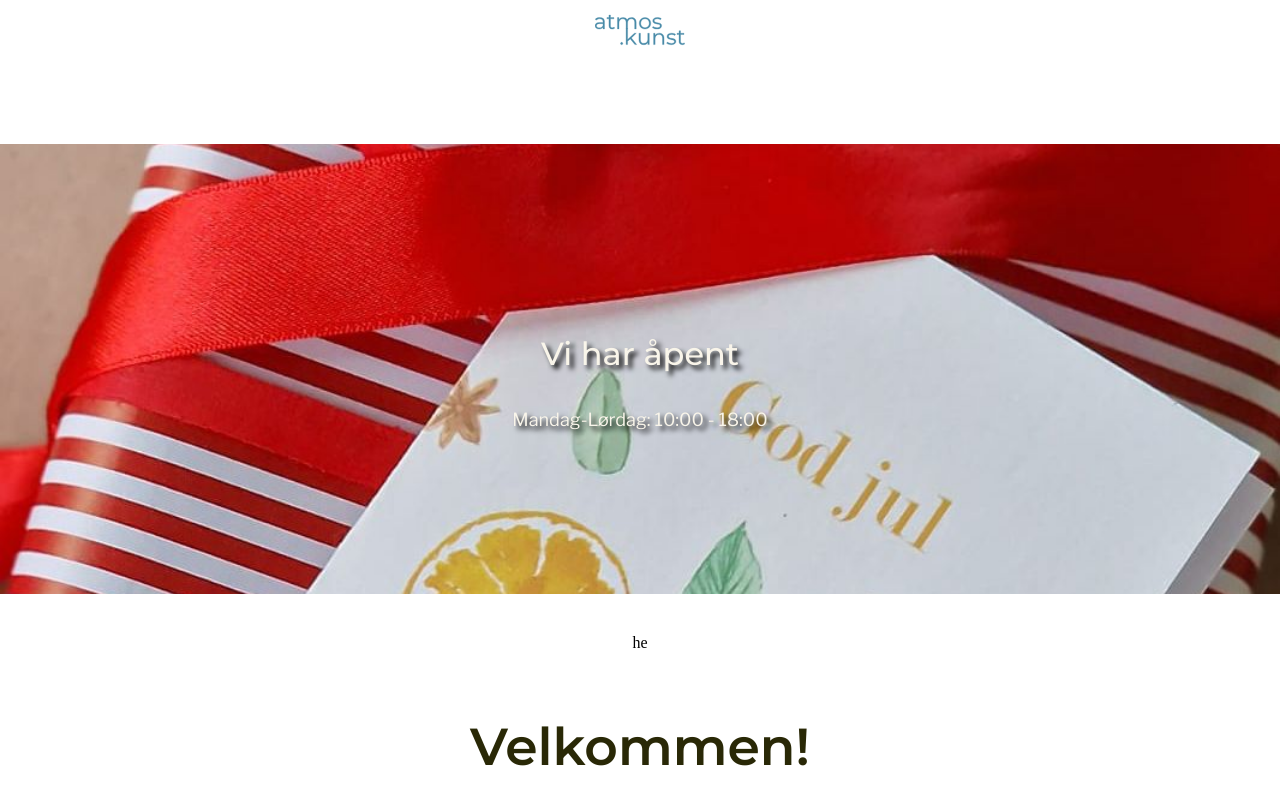
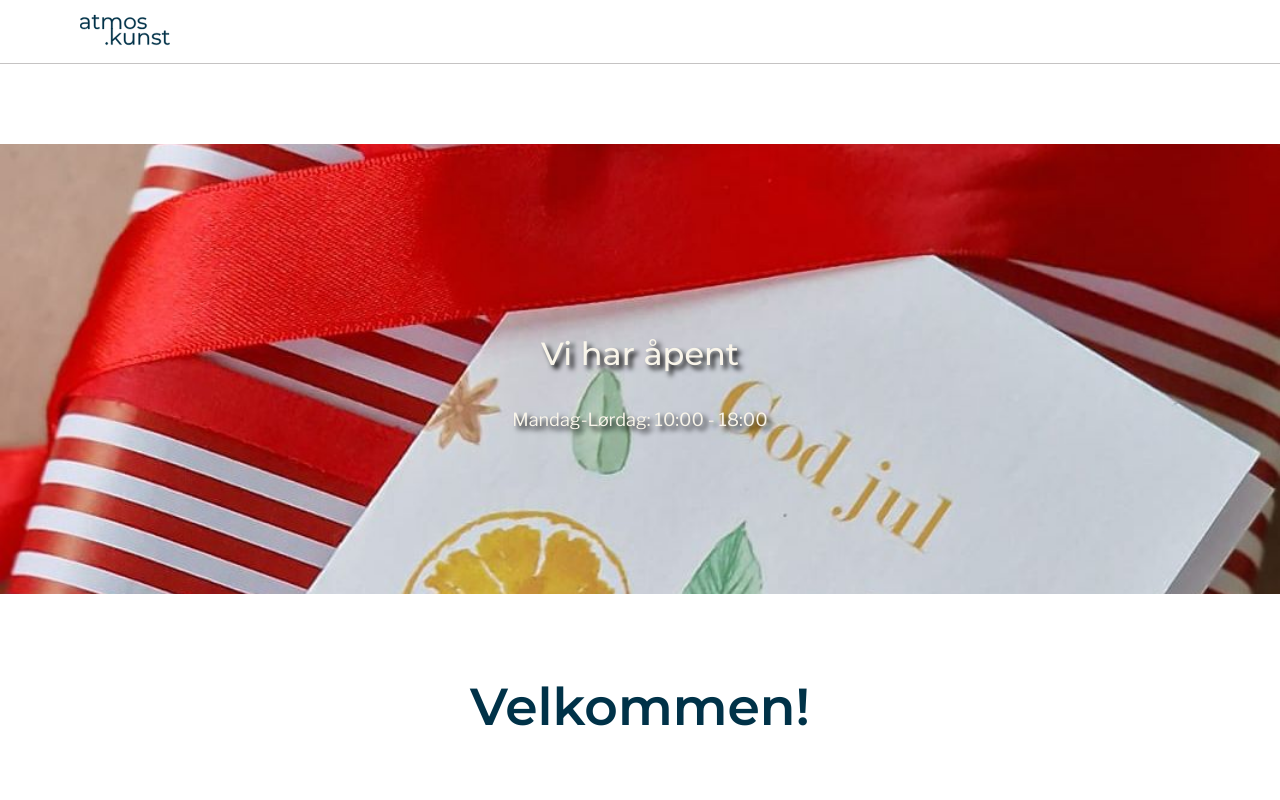
Before and after one commit to furuknappen/atmoskunst-website, a React (Vite) app: page / in a window 1280 px wide. Shown: the top 800 px of the page. Built offline with nearby package versions, Linux system fonts and the light colour scheme.

Commit message:
completed header

```diff
--- a/src/components/eventSection.jsx
+++ b/src/components/eventSection.jsx
@@ -4,8 +4,6 @@
 function Events() {
     return <>
    <section>
-
-    he
 
 
 
--- a/src/components/header.jsx
+++ b/src/components/header.jsx
@@ -9,10 +9,13 @@ function Header() {
         <Logo className="logo" alt="Atmos Kunst logo"/>
     </Link>
 
-{/* <nav>
- <Link to="/designers">Våre designere</Link>
- <Link to="/about-us">About us</Link>
-</nav> */}
+
+
+<nav className="headerNav">
+ {/* <Link to="/designers">Møt oss</Link> */}
+ {/* <Link to="/about-us">Om Atmos Kunst</Link> */}
+  {/* <Link to="/contact">Kontakt</Link> */}
+</nav>
 
   </header>
 </>
--- a/src/styles/footer.css
+++ b/src/styles/footer.css
@@ -8,19 +8,20 @@
   justify-content: space-around;
 } */
  footer {
-  background-color: var(--mainColor);
+  background-color: #F5F0EA;
   font-family: var(--fontText);
-  color: var(--fontColorlight);
+  color: #003248;
 }
 footer svg {
-  stroke: var(--fontColorLight);
+  stroke: var(--MainColor);
 }
 .logoA{
   display: flex;
   justify-content: center;
+   color: #003248;
 }
 .logoFooter{
- color: var(--fontColorLight);
+ color: var(--MainColor);
  width: 70%;
  height:auto;
 }
@@ -45,7 +46,7 @@ footer ul {
 
 footer a {
   text-decoration: none;
-  color: var(--fontColorLight);
+  /* color:  #003248;; */
   font-size: 1rem;
 
 }
@@ -66,6 +67,7 @@ footer h3 {
 .logoAndSocials {
   margin-top: 30px;
   margin-inline: 1rem;
+   color: var(--MainColor);
 }
 
 .socials {
--- a/src/styles/global.css
+++ b/src/styles/global.css
@@ -22,7 +22,7 @@ main {
 a{
   color: var(--fontColorDark);
   text-decoration: none;
-  font-family: var(--textFont);
+  /* font-family: var(--textFont); */
 }
 
 a:hover{
--- a/src/styles/header.css
+++ b/src/styles/header.css
@@ -5,13 +5,33 @@
   height: 4rem;
   display:flex;
   align-items: center;
-  justify-content: space-evenly;
+  justify-content: space-between;
+  border-bottom: 1px solid rgb(197, 195, 195);
 
 }
 
 .logo {
   width: 90px;
   height: 50px;
-  stroke: var(--accentColor4);
-  color: var(--accentColor4);
+  stroke: var(--mainColor);
+  color: var(--mainColor);
+  margin-left: 5rem;
 }
+
+.headerNav{
+  display: flex;
+  justify-content: space-between;
+  gap:6rem;
+  /* border: 2px solid red; */
+  font-family: var(--poppins);
+   font-weight: 300;
+   margin-right: 5rem
+}
+
+
+.headerNav a:hover{
+  text-decoration: underline 2px var(--mainColor);
+  color: var(--mainColor);
+
+
+}
--- a/src/styles/home.css
+++ b/src/styles/home.css
@@ -17,6 +17,9 @@
 .homeMain {
   /* padding-top: 4rem; */
   align-items: center;
+  display: flex;
+  justify-content: center;
+  /* background-color: */
 }
 
 .homeMain h1 {
@@ -49,7 +52,8 @@
   }
 
   .text {
-    width: 50%;
+    /* width: 50%; */
+    width: 40rem;
     padding-bottom: 5rem;
   }
 
--- a/src/styles/variables.css
+++ b/src/styles/variables.css
@@ -1,4 +1,8 @@
 @import url('https://fonts.googleapis.com/css2?family=Libre+Franklin:ital,wght@0,100..900;1,100..900&family=Merriweather:ital,opsz,wght@0,18..144,300..900;1,18..144,300..900&family=Montserrat:ital,wght@0,100..900;1,100..900&family=Poppins:ital,wght@0,100;0,200;0,300;0,400;0,500;0,600;0,700;0,800;0,900;1,100;1,200;1,300;1,400;1,500;1,600;1,700;1,800;1,900&family=Quicksand:wght@300..700&display=swap');
+
+
+@import url('https://fonts.googleapis.com/css2?family=Poppins:ital,wght@0,100;0,200;0,300;0,400;0,500;0,600;0,700;0,800;0,900;1,100;1,200;1,300;1,400;1,500;1,600;1,700;1,800;1,900&display=swap');
+
 
 
 :root {
@@ -34,7 +38,7 @@
   --fontColorLight: #f9f5ea;
 }
 :root {
-  --mainColor: #498BA8;
+  --mainColor: #003248;
   --accentColor1: #EFE9D5;
   --accentColor2: #BCAC8F;
   --accentColor3: #498BA8;
@@ -46,7 +50,7 @@
   --secondColor3: #498BA8;
   --secondColor4: #1C6180;  --secondColor5: #003248;
 
-  --fontColorDark: #292806;
+  --fontColorDark: #003248;
   --fontColorLight: #f9f5ea;
 }
 
@@ -59,6 +63,7 @@
   --h1: "Montserrat";
   --h2: "Montserrat";
   --textFont: "Libre Franklin";
+  --poppins: "Poppins";
 
   --h1Size: 2rem;
   --h2Size: 1.5rem;
```
